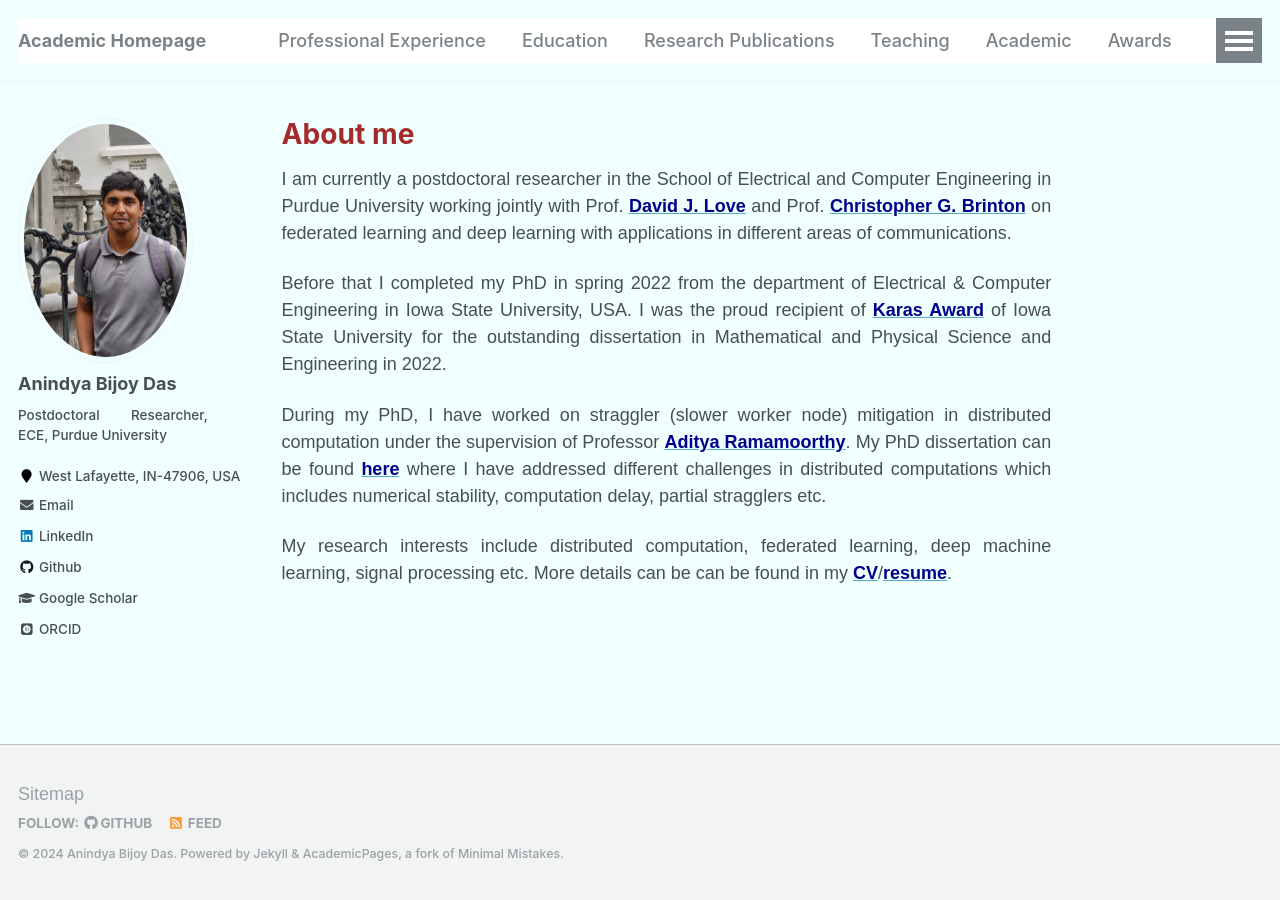
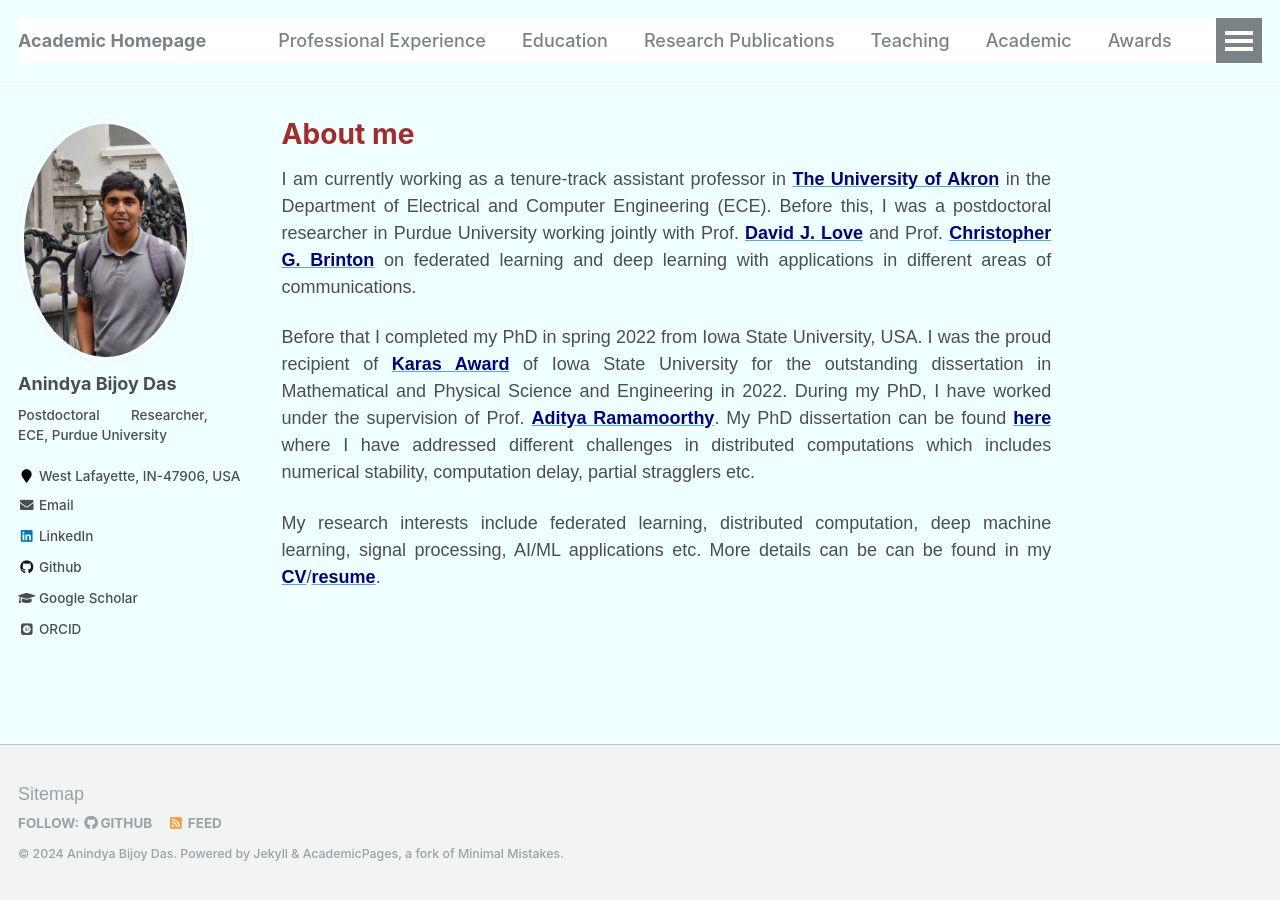
Before and after one commit to anindyabijoydas/portfolio, a Jekyll site: the page built from _pages/about.md, in a window 1280 px wide. Built offline with Jekyll 4.4.1, drawn with Linux system fonts in a browser that asks for light colours; some web fonts are replaced.

Commit message:
Update about.md

```diff
--- a/_pages/about.md
+++ b/_pages/about.md
@@ -20,10 +20,8 @@ div {
 
 <span style="color:brown">**About me**</span>
 ======
-I am currently a postdoctoral researcher in the School of Electrical and Computer Engineering in Purdue University working jointly with Prof. [<span style="color: #00008B">**David J. Love**</span>](https://engineering.purdue.edu/~djlove/) and Prof. [<span style="color: #00008B">**Christopher G. Brinton**</span>](https://www.cbrinton.net/) on federated learning and deep learning with applications in different areas of communications.
+I am currently working as a tenure-track assistant professor in [<span style="color: #00008B">**The University of Akron**</span>](https://www.uakron.edu/) in the Department of Electrical and Computer Engineering (ECE). Before this, I was a postdoctoral researcher in Purdue University working jointly with Prof. [<span style="color: #00008B">**David J. Love**</span>](https://engineering.purdue.edu/~djlove/) and Prof. [<span style="color: #00008B">**Christopher G. Brinton**</span>](https://www.cbrinton.net/) on federated learning and deep learning with applications in different areas of communications.
 
-Before that I completed my PhD in spring 2022 from the department of Electrical & Computer Engineering in Iowa State University, USA. I was the proud recipient of [<span style="color: #00008B">**Karas Award**</span>](https://www.grad-college.iastate.edu/awards/karas/recipients/) of Iowa State University for the outstanding dissertation in Mathematical and Physical Science and Engineering in 2022.
+Before that I completed my PhD in spring 2022 from Iowa State University, USA. I was the proud recipient of [<span style="color: #00008B">**Karas Award**</span>](https://www.grad-college.iastate.edu/awards/karas/recipients/) of Iowa State University for the outstanding dissertation in Mathematical and Physical Science and Engineering in 2022. During my PhD, I have worked under the supervision of Prof. [<span style="color: #00008B">**Aditya Ramamoorthy**</span>](https://www.ece.iastate.edu/adityar/). My PhD dissertation can be found [<span style="color: #00008B">**here**</span>](https://www.dropbox.com/s/hfipcodbsg2b39r/PhD_dissertation_Anindya_Bijoy_Das.pdf?dl=0) where I have addressed different challenges in distributed computations which includes numerical stability, computation delay, partial stragglers etc.
 
-During my PhD, I have worked on straggler (slower worker node) mitigation in distributed computation under the supervision of Professor [<span style="color: #00008B">**Aditya Ramamoorthy**</span>](https://www.ece.iastate.edu/adityar/). My PhD dissertation can be found [<span style="color: #00008B">**here**</span>](https://www.dropbox.com/s/hfipcodbsg2b39r/PhD_dissertation_Anindya_Bijoy_Das.pdf?dl=0) where I have addressed different challenges in distributed computations which includes numerical stability, computation delay, partial stragglers etc.
-
-My research interests include distributed computation, federated learning, deep machine learning, signal processing etc. More details can be can be found in my [<span style="color: #00008B">**CV**</span>](https://drive.google.com/file/d/1wTJRHPUz4a44isa8k0UzWPa40tzWfzMV/view?usp=drive_link)/[<span style="color: #00008B">**resume**</span>](https://drive.google.com/file/d/1jW8bDmD9B9E_Vsvk6Fn_6S8lKnPWyBlc/view?usp=drive_link).
+My research interests include federated learning, distributed computation, deep machine learning, signal processing, AI/ML applications etc. More details can be can be found in my [<span style="color: #00008B">**CV**</span>](https://drive.google.com/file/d/1wTJRHPUz4a44isa8k0UzWPa40tzWfzMV/view?usp=drive_link)/[<span style="color: #00008B">**resume**</span>](https://drive.google.com/file/d/1jW8bDmD9B9E_Vsvk6Fn_6S8lKnPWyBlc/view?usp=drive_link).
```
